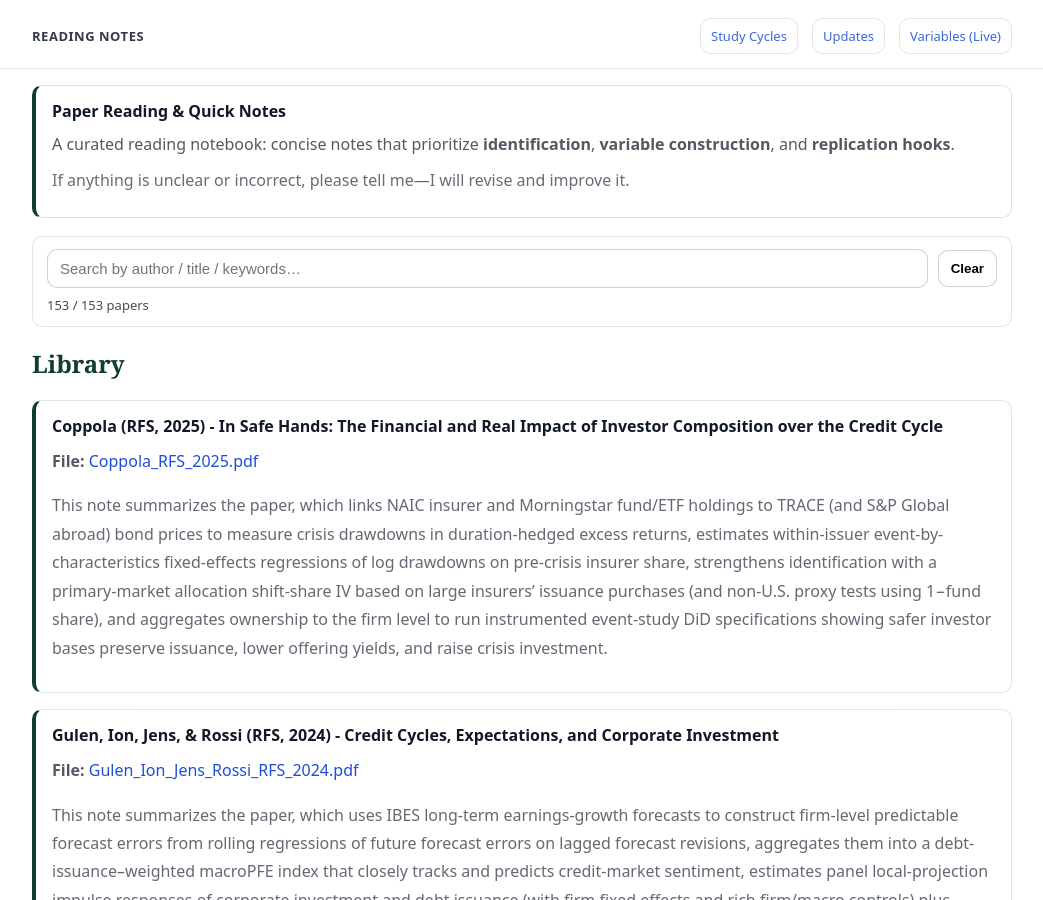
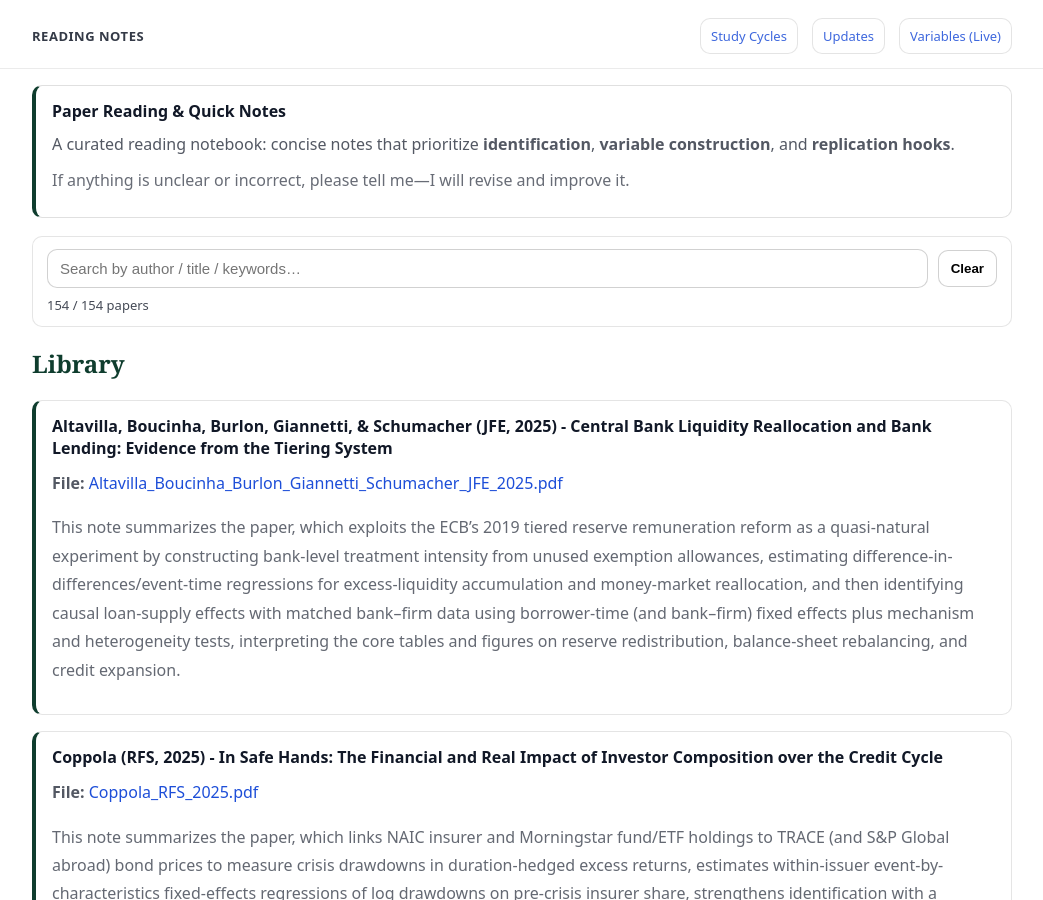
Before and after one commit to yaxinzn/study-archive, a Jekyll site: the page built from reading/index.md, in a window 1280 px wide and 900 px high. Shown: the whole window, without its empty margins (118-1161 px from the left). Built offline with Jekyll 4.4.1, drawn with Linux system fonts in a browser that asks for light colours.

Commit message:
Reading: add/update Altavilla_Boucinha_Burlon_Giannetti_Schumacher_JFE_2025.pdf

```diff
--- a/_data/reading.yml
+++ b/_data/reading.yml
@@ -1,3 +1,7 @@
+- title: "Altavilla, Boucinha, Burlon, Giannetti, & Schumacher (JFE, 2025) - Central Bank Liquidity Reallocation and Bank Lending: Evidence from the Tiering System"
+  file: "Altavilla_Boucinha_Burlon_Giannetti_Schumacher_JFE_2025.pdf"
+  desc: "This note summarizes the paper, which exploits the ECB’s 2019 tiered reserve remuneration reform as a quasi-natural experiment by constructing bank-level treatment intensity from unused exemption allowances, estimating difference-in-differences/event-time regressions for excess-liquidity accumulation and money-market reallocation, and then identifying causal loan-supply effects with matched bank–firm data using borrower-time (and bank–firm) fixed effects plus mechanism and heterogeneity tests, interpreting the core tables and figures on reserve redistribution, balance-sheet rebalancing, and credit expansion."
+
 - title: "Coppola (RFS, 2025) - In Safe Hands: The Financial and Real Impact of Investor Composition over the Credit Cycle"
   file: "Coppola_RFS_2025.pdf"
   desc: "This note summarizes the paper, which links NAIC insurer and Morningstar fund/ETF holdings to TRACE (and S&P Global abroad) bond prices to measure crisis drawdowns in duration-hedged excess returns, estimates within-issuer event-by-characteristics fixed-effects regressions of log drawdowns on pre-crisis insurer share, strengthens identification with a primary-market allocation shift-share IV based on large insurers’ issuance purchases (and non-U.S. proxy tests using 1−fund share), and aggregates ownership to the firm level to run instrumented event-study DiD specifications showing safer investor bases preserve issuance, lower offering yields, and raise crisis investment."
```
Also changed, not shown: 1 other file.
